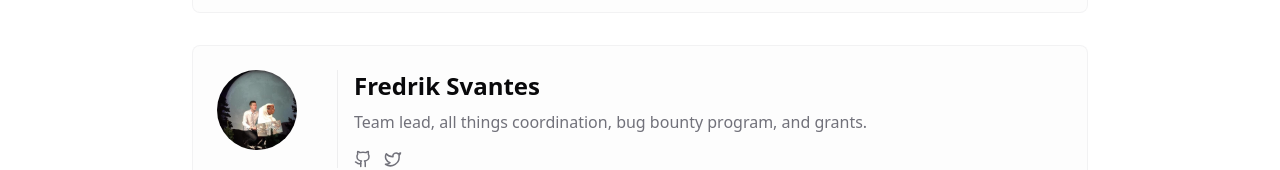
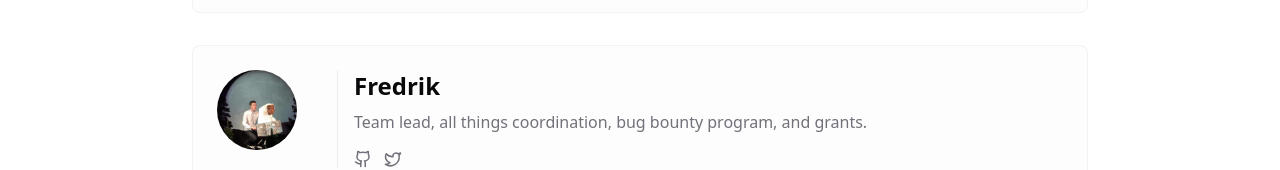
Before and after one commit to ethereum/protocol-security, a React (Vite) app: page /team in a window 1280 px wide. Shown: the part 591-761 px from the top of the page. Built offline with nearby package versions, Linux system fonts and the light colour scheme.

Commit message:
Update team.tsx

```diff
--- a/src/pages/team.tsx
+++ b/src/pages/team.tsx
@@ -37,10 +37,10 @@
     image: '/images/bhargava.png',
   },
   {
-    name: 'Fredrik Svantes',
+    name: 'Fredrik',
     description: 'Team lead, all things coordination, bug bounty program, and grants.',
-    github: 'https://github.com/fredriksvantes',
-    twitter: 'https://x.com/fredriksvantes',
+    github: 'https://github.com/fredrik0x',
+    twitter: 'https://x.com/fredrik0x',
     image: '/images/fredrik.jpeg',
   },
   {
```
